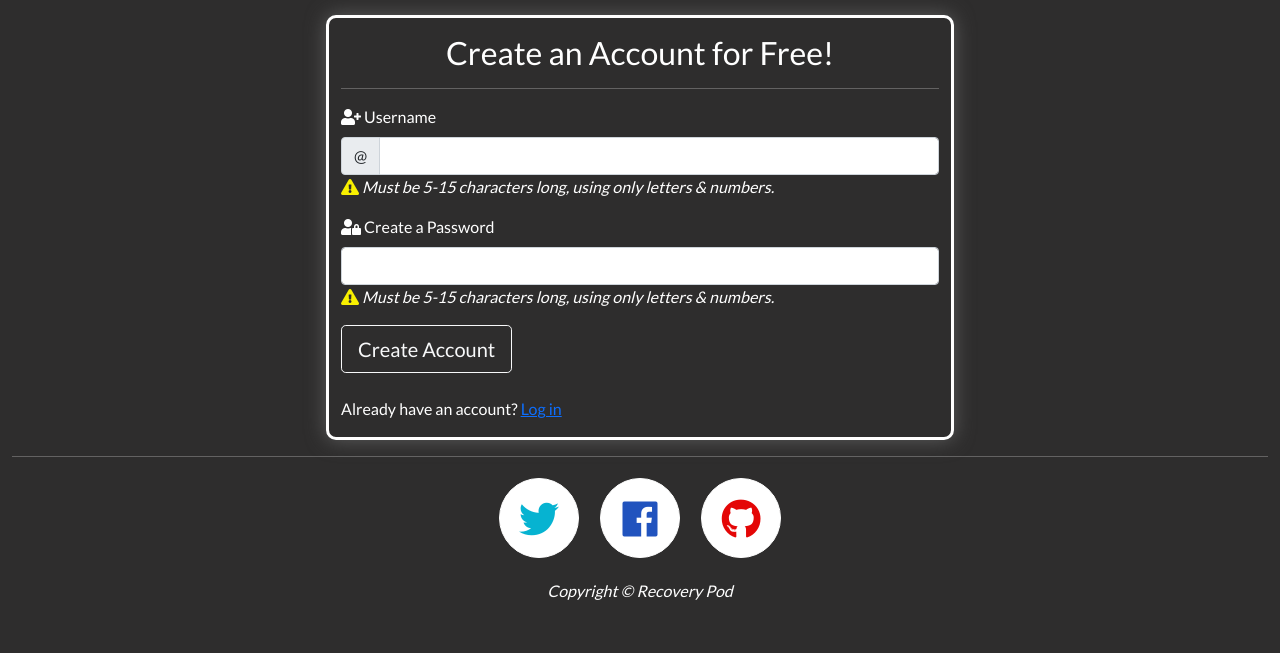
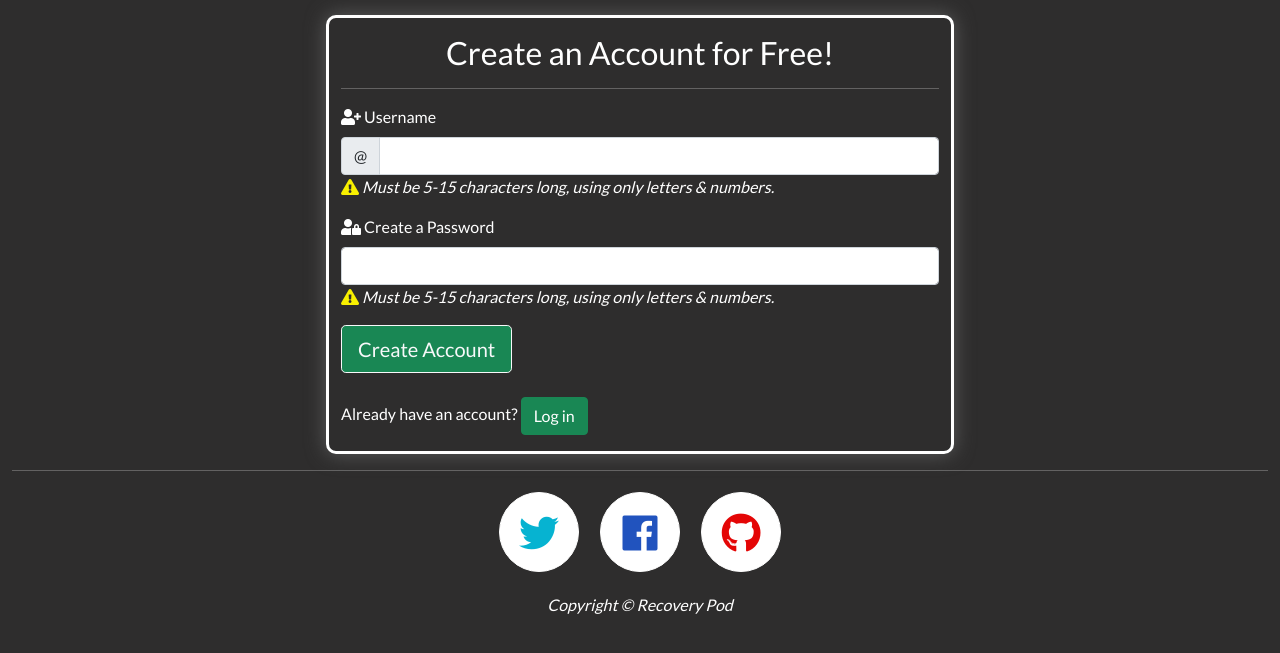
Before and after one commit to aryan008/recovery-test, a Flask app: page /create_account in a window 1280 px wide. Shown: the part 49-702 px from the top of the page. Run offline with Flask 2, Linux system fonts and the light colour scheme; some libraries are stand-ins or nearby versions.

Commit message:
buttons green

```diff
--- a/templates/create_account.html
+++ b/templates/create_account.html
@@ -34,12 +34,12 @@
                         <i><em><span id="passwordHelpInline" id="form-text">Must be 5-15 characters long, using only letters & numbers.</span></em></i>
                         </div>
                     </div>
-                    <button type="submit" class="btn btn-outline-light btn-lg">Create Account</button>
+                    <button type="submit" class="btn btn-success btn-outline-light btn-lg">Create Account</button>
                 </form>
                 <br>
                 <div>
                 <p>Already have an account?
-                    <a href="{{ url_for('login') }}" class="light-blue-text text-darken-4">Log in</a>
+                    <a href="{{ url_for('login') }}" class="btn btn-success">Log in</a>
                 </p>
             </div>
             </div>
--- a/templates/login.html
+++ b/templates/login.html
@@ -24,7 +24,7 @@
                     <input type="password" id="password" name="password" class="form-control" minlength="5" maxlength="15"
                         pattern="^[a-zA-Z0-9]{5,15}$" aria-describedby="passwordHelpBlock" required>
                 </div>
-                <button type="submit" class="btn btn-outline-light btn-lg">Log In</button>
+                <button type="submit" class="btn btn-success btn-outline-light btn-lg">Log In</button>
             </form>
             <br>
             <div>
```
